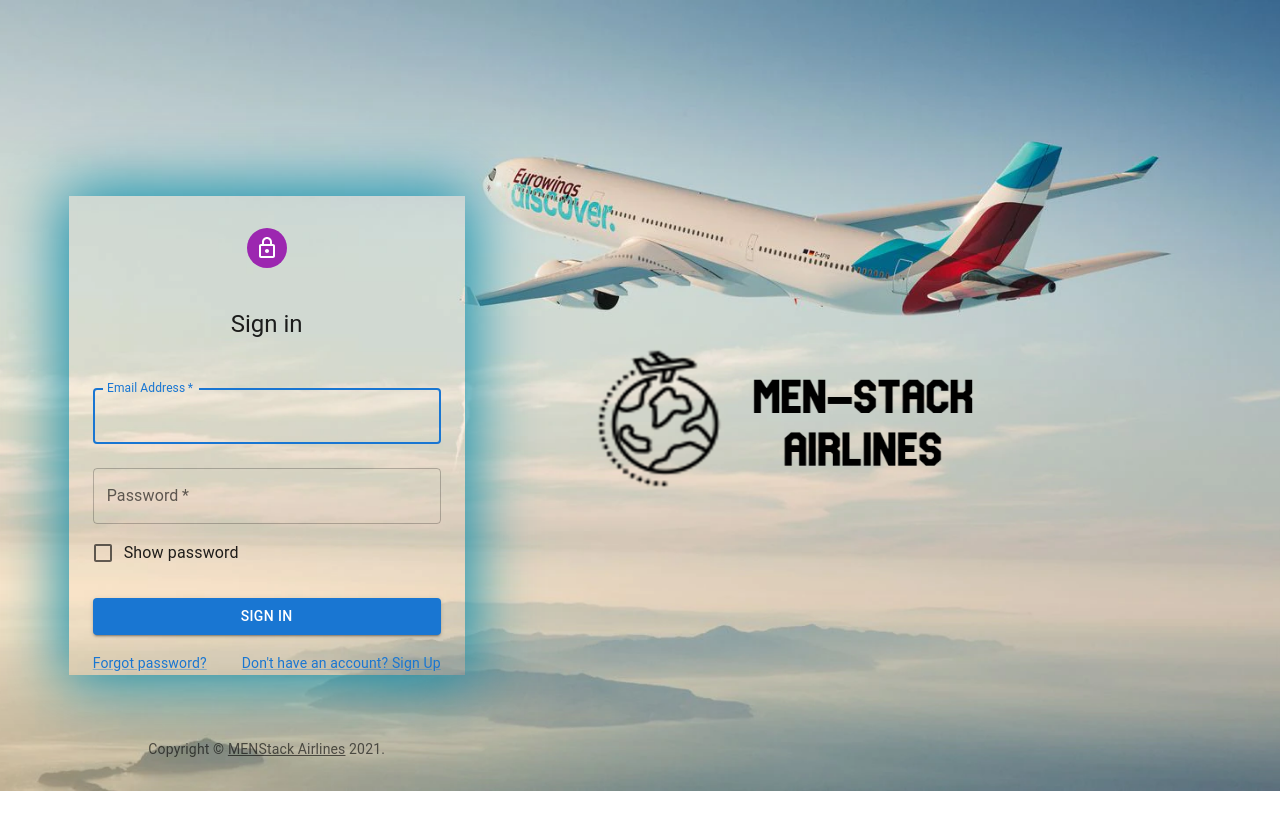
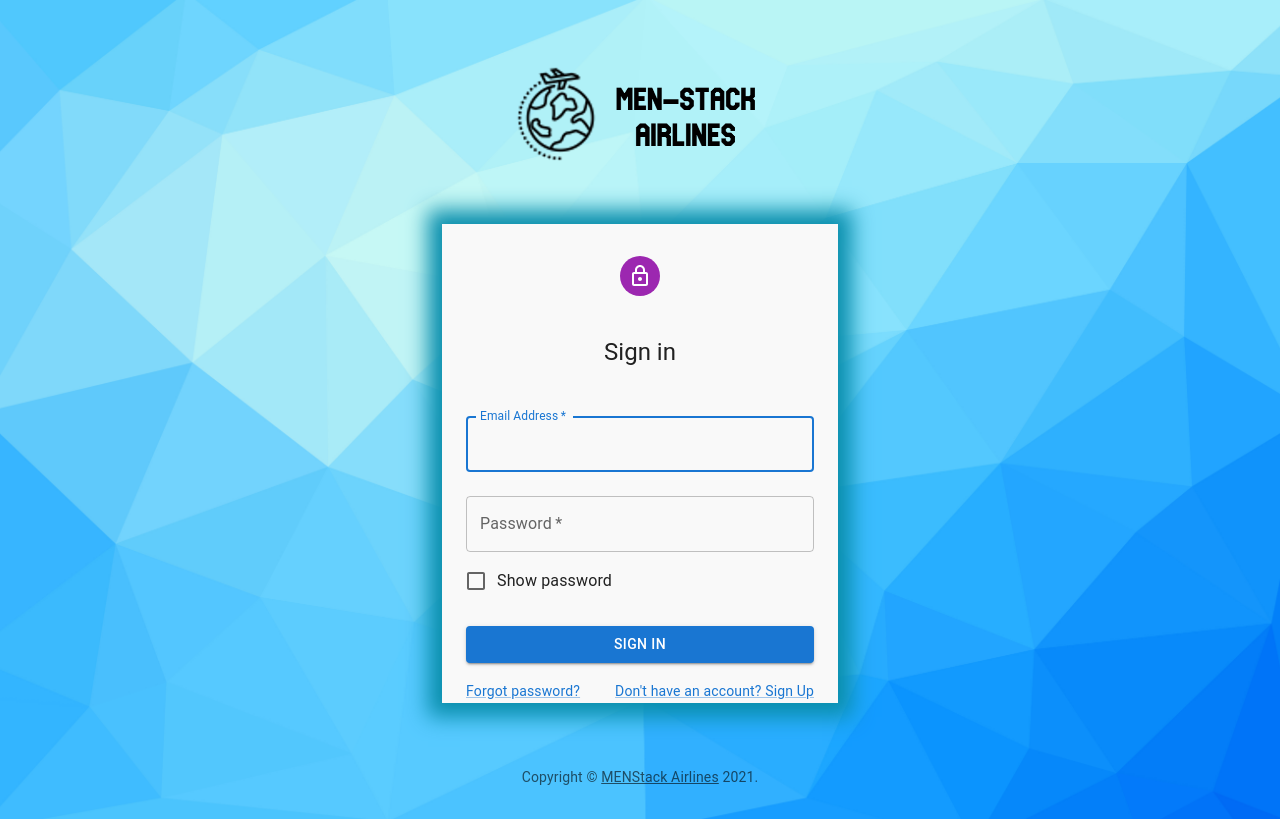
Before and after one commit to AmrYasserG/MEN-STACK, a React (Create React App) app: page /login in a window 1280 px wide. Built offline with nearby package versions, Linux system fonts and the light colour scheme.

Commit message:
login front

```diff
--- a/src/App.js
+++ b/src/App.js
@@ -23,6 +23,7 @@
         <Box
           p={0}
           sx={{
+            minHeight: "100%",
             position: "absolute",
             width: "100%",
             backgroundImage: `url(${background})`,
--- a/src/components/Login/Login.js
+++ b/src/components/Login/Login.js
@@ -13,9 +13,10 @@
 import Container from "@mui/material/Container";
 import { useState, useEffect } from "react";
 import { createTheme, ThemeProvider } from "@mui/material/styles";
-import background from "./flight.webp";
+import background from "./Background.jpg";
 import logo from "./logo.png";
 import logo2 from "./../../Images/logo2.png";
+import axios from "axios";
 import Tooltip from "@mui/material/Tooltip";
 
 const theme = createTheme();
@@ -42,6 +43,17 @@
     event.preventDefault();
     const data = new FormData(event.currentTarget);
     // eslint-disable-next-line no-console
+    axios
+      .post(
+        "http://localhost:3005/auth/login" ,
+        {
+          Email: data.get("email"),
+          Password: data.get("password"),
+        }
+      )
+      .then((res) => {
+        console.log(res);
+      });
     console.log({
       email: data.get("email"),
       password: data.get("password"),
@@ -57,34 +69,34 @@
       container
       direction={"row-reverse"}
       sx={{
-        opacity: "1000%",
+
         backgroundImage: `url(${background})`,
         backgroundRepeat: "no-repeat",
         backgroundColor: (t) =>
-          t.palette.mode === "light" ? t.palette.grey[50] : t.palette.grey[900],
+        t.palette.mode === "light" ? t.palette.grey[50] : t.palette.grey[900],
         backgroundSize: "cover",
         backgroundPosition: "center",
       }}
     >
-      <Grid item sm={7} xs={12}>
+      <Grid item sm={12} xs={12}>
         <Box
           sx={{
-            width: ["100%", "60%"],
-            height: ["30%", "50%"],
             m: "auto",
-            mx: 7,
+            mx: 0,
+            alignItems: "center",
+            textAlign:"center"
           }}
         >
           <img
             src={logo2}
-            width="90%%"
-            height="150"
-            style={{ cursor: "pointer", marginTop: "77%" }}
+            width="20%"
+            height="100%"
+            style={{ cursor: "pointer", marginTop: "5%" }}
             alt="Logo"
           />
         </Box>
       </Grid>
-      <Grid item sm={5} xs={12}>
+      <Grid item sm={12} xs={12}>
         <Box>
           <Container component="main" maxWidth="xs">
             <CssBaseline />
@@ -92,13 +104,12 @@
               sx={{
                 m: "auto",
                 "& > :not(style)": { mt: 4, mx: 3 },
-
-                marginTop: 24.5,
-
+                marginTop: "13%",
                 display: "flex",
                 flexDirection: "column",
                 alignItems: "center",
-                "box-shadow": "0px 0px 60px 7px #0a8fad",
+                backgroundColor: "#f9f9f9",
+                "box-shadow": "0px 0px 20px 14px #0a8fad",
               }}
             >
               <Avatar sx={{ m: 1, bgcolor: "secondary.main" }}>
--- a/src/components/SignUp/SignUp.js
+++ b/src/components/SignUp/SignUp.js
@@ -13,10 +13,7 @@
 import Container from "@mui/material/Container";
 import { useState, useEffect } from "react";
 import { createTheme, ThemeProvider } from "@mui/material/styles";
-import background from "./flight.webp";
-import logo from "./logo.png";
 import logo2 from "./../../Images/logo2.png";
-import Tooltip from "@mui/material/Tooltip";
 
 const theme = createTheme();
 function Copyright(props) {
@@ -36,7 +33,7 @@
     </Typography>
   );
 }
-function Login() {
+function SignUp() {
   const [showPass, setshowPass] = useState(false);
   const handleSubmit = (event) => {
     event.preventDefault();
@@ -58,7 +55,6 @@
       direction={"row-reverse"}
       sx={{
         opacity: "1000%",
-        backgroundImage: `url(${background})`,
         backgroundRepeat: "no-repeat",
         backgroundColor: (t) =>
           t.palette.mode === "light" ? t.palette.grey[50] : t.palette.grey[900],
@@ -168,4 +164,4 @@
   );
 }
 
-export default Login;
+export default SignUp;
```
Also changed, not shown: src/components/Login/Background.jpg (added), 1 other file (tests, documents, lock files or other folders).
